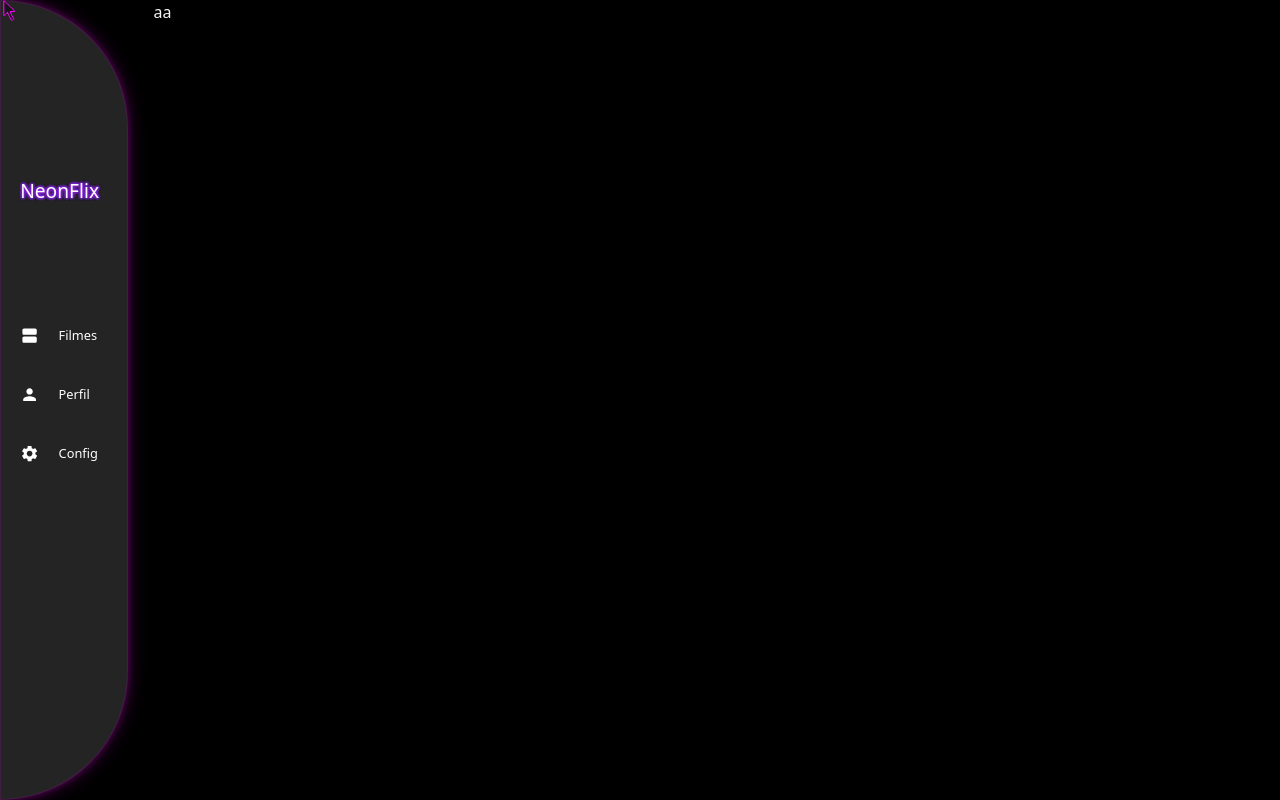
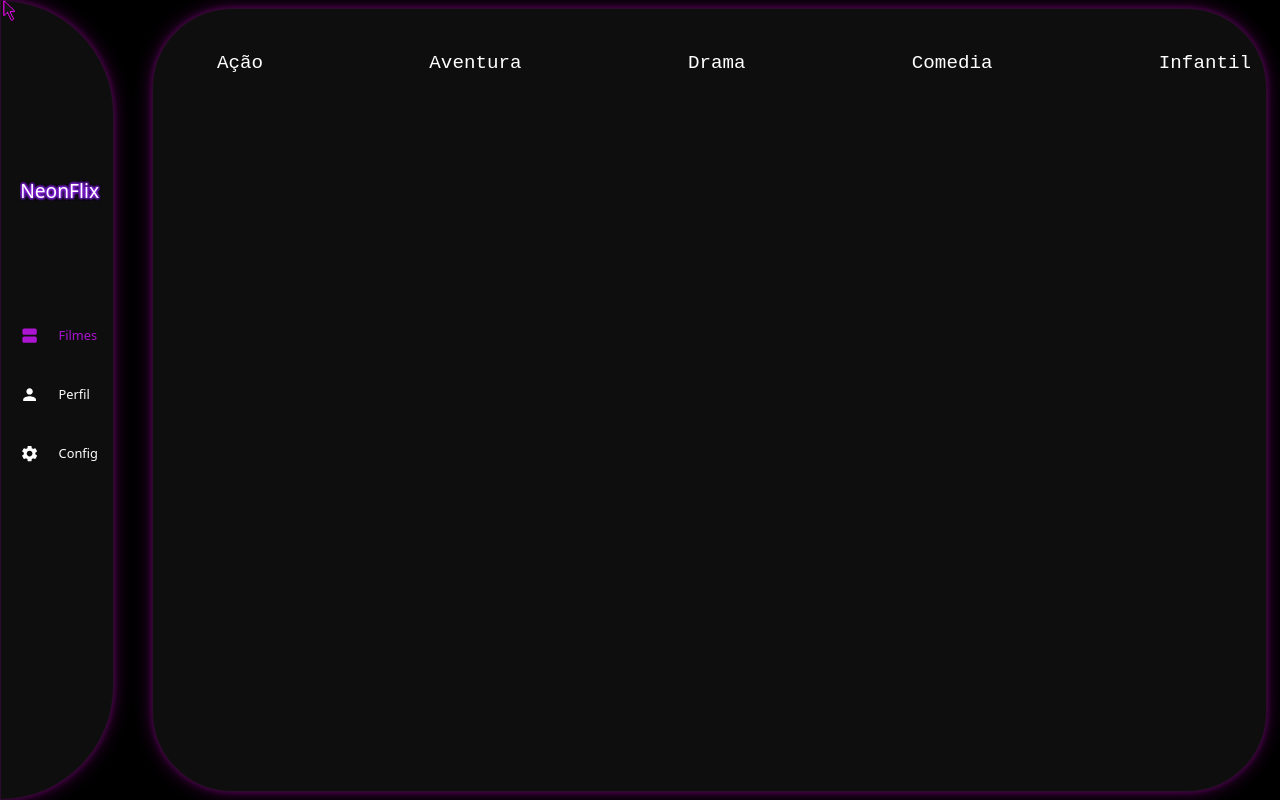
Before and after one commit to JoaoAlmir/NeonFlix, a React (Vite) app: page /dashboard in a window 1280 px wide. Built offline with nearby package versions, Linux system fonts and the light colour scheme.

Commit message:
add category

```diff
--- a/src/components/customMouse/CustomMouse.jsx
+++ b/src/components/customMouse/CustomMouse.jsx
@@ -7,6 +7,9 @@ export function CustomMouse() {
     const cursorRef = React.useRef(null)
 
     function renderMouse(event) {
+        if (!cursorRef.current) {
+            return
+        }
         const { clientX, clientY } = event;
         const mouseX = clientX - 8
         const mouseY = clientY - 2
@@ -14,6 +17,9 @@ export function CustomMouse() {
     }
 
     function HideMouse(event) {
+        if (!cursorRef.current) {
+            return
+        }
         const { clientX, clientY } = event;
         const mouseX = clientX - 999
         const mouseY = clientY - 999
--- a/src/pages/Dashboard/Dashboard.css
+++ b/src/pages/Dashboard/Dashboard.css
@@ -24,7 +24,7 @@
 .sidebar {
     display: flex;
     flex-direction: column;
-    background-color: rgb(36, 36, 36);
+    background-color: rgb(14, 14, 14);
     padding: 22vh 0 0 1.5vw;
     cursor: none;
     gap: 15vh;
@@ -73,11 +73,75 @@ label {
     transition: fill 0.3s ease;
 }
 
-.page-content {
+.page-container {
     display: flex;
     flex-direction: column;
     gap: 2vh;
     padding: 5vh 0 0 5vw;
     width: 100%;
+    background-color: rgb(14, 14, 14);
+    border-radius: 80px;
+    margin: 1vh 1vw 1vh 1vw;
 
 }
+
+
+.fade-in {
+
+    animation: fadeIn 2s forwards;
+
+}
+
+
+
+.fade-out {
+
+    animation: fadeOut 2s forwards;
+
+}
+
+
+
+@keyframes fadeIn {
+
+    from {
+
+        opacity: 0;
+
+    }
+
+    to {
+
+        opacity: 1;
+
+    }
+
+}
+
+
+
+@keyframes fadeOut {
+
+    from {
+
+        opacity: 1;
+
+    }
+
+    to {
+
+        opacity: 0;
+
+    }
+
+}
+
+.categorias{
+    display: flex;
+    gap: 13vw;
+    user-select: none;
+
+    h1{
+        font-size: 1.5vw;
+    }
+}
--- a/src/pages/Dashboard/Dashboard.jsx
+++ b/src/pages/Dashboard/Dashboard.jsx
@@ -6,11 +6,21 @@ import SettingsIcon from '@mui/icons-material/Settings';
 import '../Home/Home.css';
 import { CustomMouse } from '../../components/customMouse/CustomMouse';
 const Dashboard = () => {
-    const [currentPage, setCurrentPage] = React.useState('movies');
+    const [currentPage, setCurrentPage] = React.useState('filmes');
+    const [currentCategory, setCurrentCategory] = React.useState(null);
     const [isSidebarHovered, setIsSidebarHovered] = React.useState(false);
 
+    const setCategory = (cat)=>{
+        if(cat === currentCategory){
+            setCurrentCategory(null);
+            return;
+        }
+        setCurrentCategory(cat);
+    }
+
     return (
-        <><CustomMouse />
+        <>
+            <CustomMouse />
             <div className='main-container'>
                 <div
                     className='sidebar background'
@@ -33,8 +43,28 @@ const Dashboard = () => {
                         </div>
                     </div>
                 </div>
-                <div className='page-container'>
-                    aa
+                <div className='page-container background'>
+                    <div className={`page-content ${currentPage === 'filmes' ? 'fade-in' : 'fade-out'}`}>
+                        {currentPage === 'filmes' && <div>
+                            <div className='categorias'>
+                                <h1 onClick={()=>{setCategory("acao")}} style={{ color: currentCategory === 'acao' ? 'rgb(171, 20, 209)' : 'white' }}>Ação</h1>
+                                <h1 onClick={()=>{setCategory("aventura")}} style={{ color: currentCategory === 'aventura' ? 'rgb(171, 20, 209)' : 'white' }}>Aventura</h1>
+                                <h1 onClick={()=>{setCategory("drama")}} style={{ color: currentCategory === 'drama' ? 'rgb(171, 20, 209)' : 'white' }}>Drama</h1>
+                                <h1 onClick={()=>{setCategory("comedia")}} style={{ color: currentCategory === 'comedia' ? 'rgb(171, 20, 209)' : 'white' }}>Comedia</h1>
+                                <h1 onClick={()=>{setCategory("infantil")}} style={{ color: currentCategory === 'infantil' ? 'rgb(171, 20, 209)' : 'white' }}>Infantil</h1>
+                            </div>
+                        </div>}
+                    </div>
+                    <div className={`page-content ${currentPage === 'perfil' ? 'fade-in' : 'fade-out'}`}>
+                        {currentPage === 'perfil' && <div>
+                            <h2>Perfil</h2>
+                        </div>}
+                    </div>
+                    <div className={`page-content ${currentPage === 'config' ? 'fade-in' : 'fade-out'}`}>
+                        {currentPage === 'config' && <div>
+                            <h2>Config</h2>
+                        </div>}
+                    </div>
                 </div>
             </div>
         </>
```
